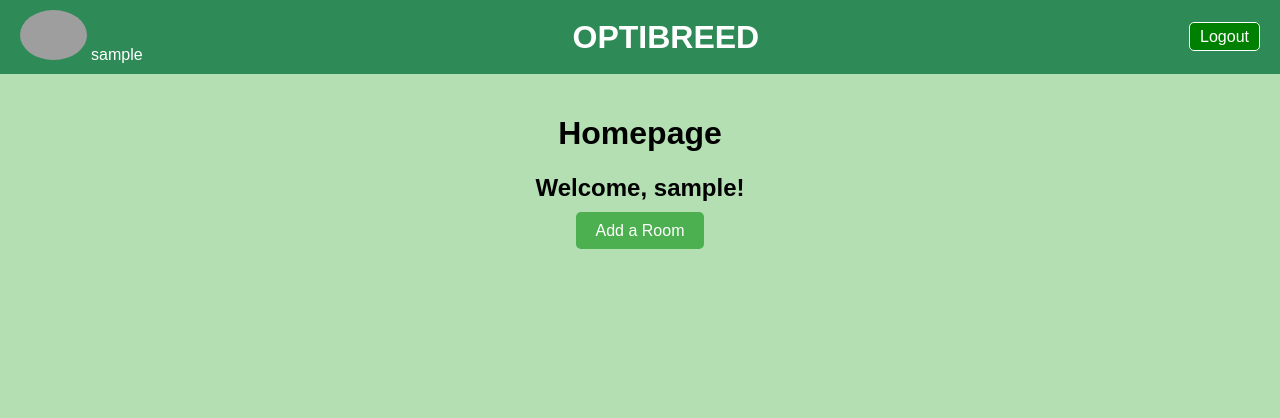
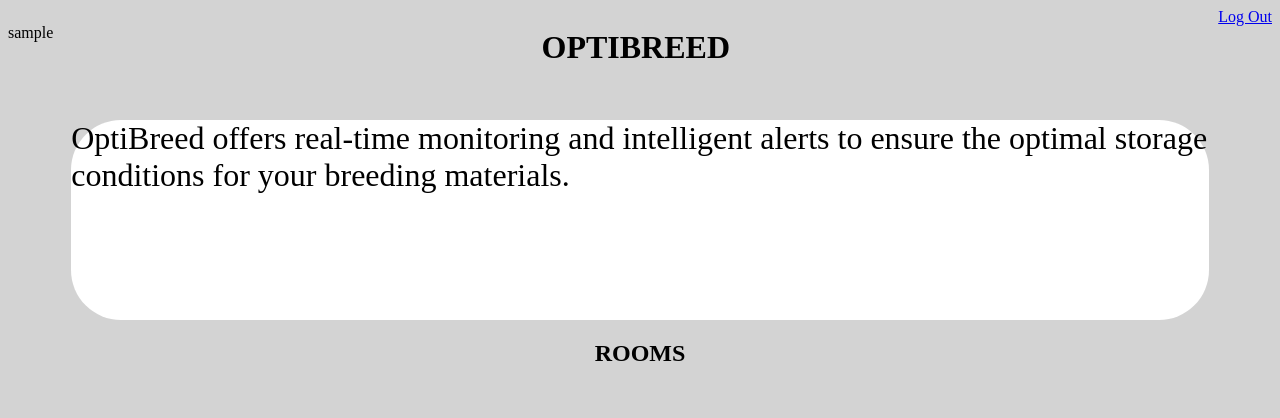
Before and after one commit to SifaKasena/Optibreed, a Django app: page /home/ in a window 1280 px wide. Shown: the top 418 px of the page. Run offline with Django 5.2, Linux system fonts and the light colour scheme; the visitor is signed in with stand-in values (Sample User, id 1); data that the repository does not hold is empty; grey boxes are pictures that could not be loaded.

Commit message:
improved UI

```diff
--- a/attachment/optibreed/templates/home.html
+++ b/attachment/optibreed/templates/home.html
@@ -1,3 +1,4 @@
+{% load static %}
 <!DOCTYPE html>
 <html lang="en">
 <head>
@@ -5,7 +6,7 @@
     <meta name="viewport" content="width=device-width, initial-scale=1.0">
     <title>Optibreed Dashboard</title>
     <link rel="stylesheet" href="static/styles.css">
-    <style>
+    <!-- <style>
         body {
             background-color: rgb(179, 223, 179);
             font-family: Arial, sans-serif;
@@ -69,34 +70,128 @@
             font-size: 0.9em;
             color: #555;
         }
+    </style> -->
+    <style>
+        body{
+            background-color: #d3d3d3;
+        }
+        #header{
+            display: flex;
+            justify-content: space-between;
+        }
+        #hero{
+            background-color: white;
+            border-radius: 50px;
+            font-size: xx-large;
+            width: 90%;
+            height: 200px;
+            margin-left: 5%;
+            margin-right: 5%;
+
+        }
+        h1, h2 {
+            text-align: center;
+        }
+
+
+        #rooms {
+            display: flex;
+            flex-wrap: wrap;
+            justify-content: space-around;
+            list-style: none;
+            padding: 0;
+        }
+        #rooms li {
+            background-color: white;
+            border: 1px solid #ccc;
+            border-radius: 8px;
+            margin: 10px;
+            padding: 15px;
+            width: 300px;
+            box-shadow: 0 4px 8px rgba(0, 0, 0, 0.1);
+        }
+        #rooms a {
+            display: block;
+            color: #2e8b57;
+            text-decoration: none;
+            text-align: center;
+            font-weight: bold;
+        }
+        #latest-condition {
+            margin-top: 10px;
+            font-size: 0.9em;
+            color: #555;
+        }
+        #conditions{
+            display: flex;
+            justify-content: space-between;
+        }
+        #conditions img{
+            width: 30px;
+            height: 40px;
+            border-radius: 20px;
+            padding: 10px;
+
+
+        }
+        #lig , #temp,#hum {
+            background-color: #d3d3d3;
+            height: 100px;
+            border-radius: 20px;
+
+            width: 28%;
+            margin: 4%;
+
+
+        }
+        #temperature,#humidity,#light{
+
+            padding: 10px;
+        }
     </style>
 </head>
 <body>
-    <header>
-        <div id="profile">
-            <img src="static/profile.jpg" alt="Profile Picture">
-            {{ username }}
-        </div>
-        <div id="title">
-            <h1>OPTIBREED</h1>
-        </div>
-        <div id="logout">
-            <a href="{% url 'logout' %}">Logout</a>
-        </div>
-    </header>
-    <main>
-        <h1>Homepage</h1>
-        <h2>Welcome, {{ username }}!</h2>
-        <div style="text-align: center; margin: 20px;">
-            <a href="{% url 'optibreed:add_room' %}" style="padding: 10px 20px; background-color: #4CAF50; color: white; border-radius: 5px; text-decoration: none;">Add a Room</a>
-
-        </div>
+    <div id="header">
+        <p>{{ username }}</p>
+        <h1>OPTIBREED</h1>
+        <a href="{% url 'logout' %}">Log Out</a>
+    </div>
+    <div id="hero">
+        <p>OptiBreed offers real-time monitoring and intelligent alerts to ensure the optimal storage conditions for your breeding materials.</p>
+    </div>
+    <div id="roomtitle">
+        <h2>ROOMS</h2>
+    </div>
+    <div id="rooms">
         <ul id="rooms">
             {% for room in rooms %}
                 <li>
-                    <a href="{% url 'optibreed:rooms' room.id %}">{{ room.Material_name }}</a>
+                    <a href="{% url 'optibreed:rooms' room.id %}">{{ room.Material_name }}
                     <div id="latest-condition-{{ room.id }}">
-                         Loading latest condition...
+                        <div>
+
+                        </div>
+                        <div id="conditions">
+                            <div id="temp">
+                                <div>
+                                    <img src="{% static 'temp.png' %}" alt="">
+                                </div>
+                                <div id="temperature"></div>
+                            </div>
+                            <div id="hum">
+                                <div>
+                                    <img src="{% static 'humidity.jpeg' %}" alt="">
+                                </div>
+                                <div id="humidity"></div>
+                            </div>
+                            <div id="lig">
+                                <div>
+                                    <img src="{% static 'light.jpeg' %}" alt="">
+                                </div>
+                                <div id="light"></div>
+                            </div>
+                        </div>
+
                     </div>
                     <script>
                         const roomId{{ room.id }} = {{ room.id }};
@@ -106,13 +201,14 @@
                             try {
                                 const response = await fetch(`/api/latest-condition/${roomId{{ room.id }}}/`);
                                 if (response.ok) {
-                                    const data = await response.json();
-                                    document.getElementById('latest-condition-{{ room.id }}').innerText = `
+                                    const data = await response.json()
+                                    Temperature = Math.round(data.Temperature)
+                                    Humidity = Math.round(data.Humidity)
+                                    Lightintensity = Math.round(data.Lightintensity)
+                                    document.getElementById('temperature').innerText = `${Temperature}°C`;
+                                    document.getElementById('humidity').innerText = `${Humidity}%`;
+                                    document.getElementById('light').innerText = `${Lightintensity} lux`;
 
-                                        Temperature: ${data.Temperature}°C
-                                        Humidity: ${data.Humidity}%
-                                        Light Intensity: ${data.Lightintensity} lux
-                                    `;
                                 } else {
                                     document.getElementById('latest-condition-{{ room.id }}').innerText = 'Failed to fetch the latest condition.';
                                 }
@@ -124,9 +220,10 @@
                         fetchLatestCondition{{ room.id }}();
                         setInterval(fetchLatestCondition{{ room.id }}, interval{{ room.id }});
                     </script>
-                </li>
+                </li></a>
             {% endfor %}
         </ul>
-    </main>
+
+    </div>
 </body>
 </html>
--- a/attachment/optibreed/templates/room.html
+++ b/attachment/optibreed/templates/room.html
@@ -234,7 +234,7 @@
 
 
         <h2 style="margin-left: 45%; margin-right: 45%">Conditions</h2>
-        <table>
+        <table border="1">
             <tr>
 
                 <th>Timestamp</th>
```
Also changed, not shown: attachment/optibreed/static/hero.jpeg (added), attachment/optibreed/static/humidity.jpeg (added), attachment/optibreed/static/light.jpeg (added), attachment/optibreed/static/logo.png (added), attachment/optibreed/static/temp.png (added).
